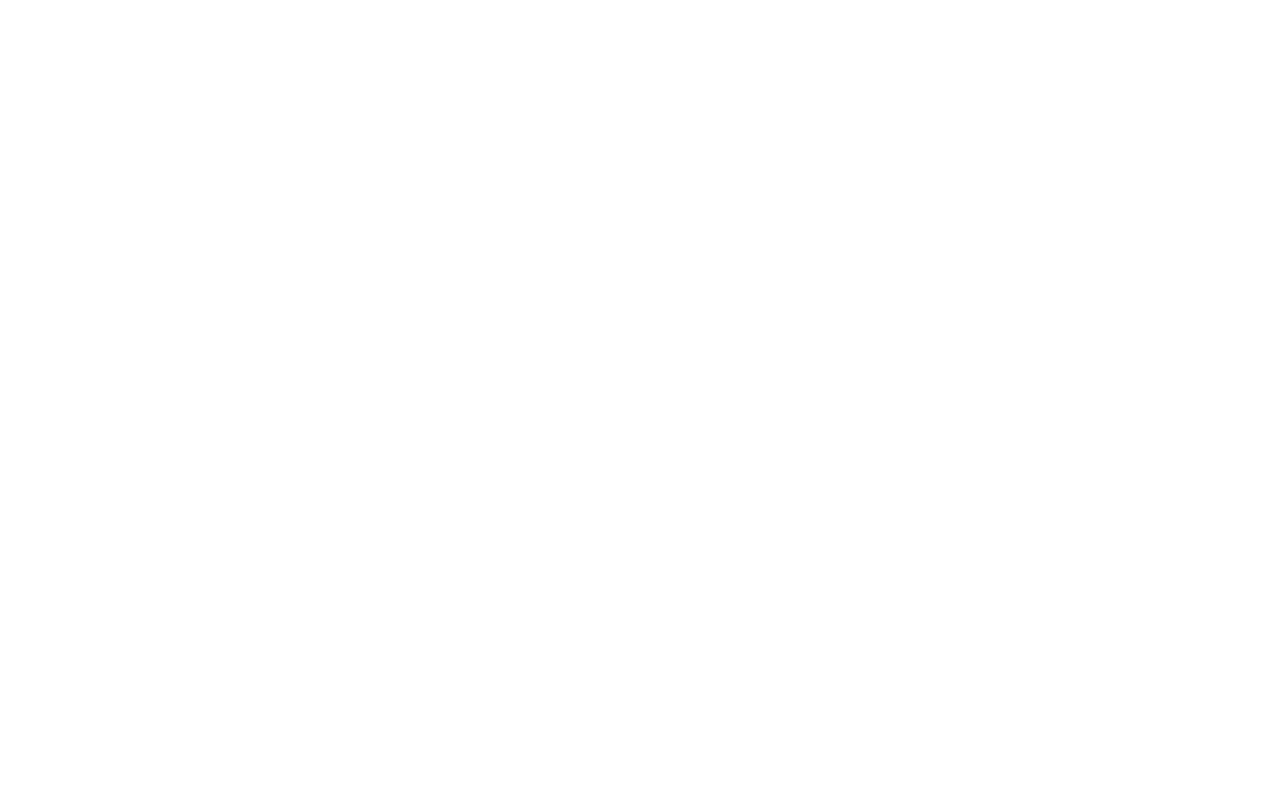
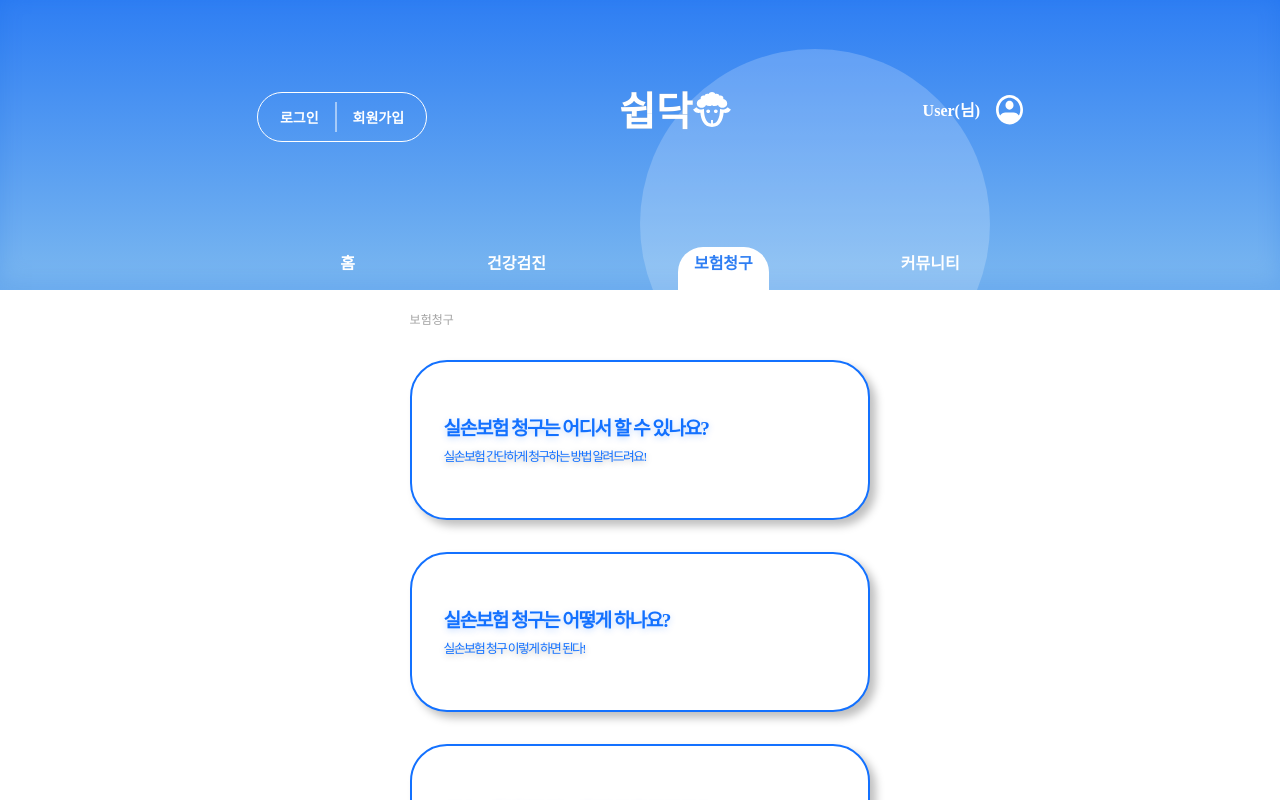
Before and after one commit to ShipDoc/Frontend, a React (Create React App) app: page /insurance in a window 1280 px wide. Before the commit this address had no page. Shown: the top 800 px of the page. Built offline with nearby package versions, Linux system fonts and the light colour scheme.

Commit message:
insurance 수정

```diff
--- a/src/App.js
+++ b/src/App.js
@@ -13,8 +13,8 @@
             <Route path="/" element={<SignIn />}></Route>
             <Route path="/SignUp" element={<SignUp />}></Route>
             <Route path="/Home" element={<Home />}></Route>
-            <Route path="/insuranceMain" element={<InsuranceMain />}></Route>
-            <Route path="/insuranceWhere" element={<InsuranceWhere />}></Route>
+            <Route path="/insurance" element={<InsuranceMain />}></Route>
+            <Route path="/insurance/qna1" element={<InsuranceWhere />}></Route>
         </Routes>
     );
 }
--- a/src/components/insurance/FAQ.jsx
+++ b/src/components/insurance/FAQ.jsx
@@ -7,7 +7,7 @@
 const FAQ = () => {
   return (
     <FAQContainer>
-      <Link to="/insuranceWhere">
+      <Link to="/insurance/qna1">
         <FAQItem
           question="실손보험 청구는 어디서 할 수 있나요?"
           answer="실손보험 간단하게 청구하는 방법 알려드려요!"
--- a/src/components/insurance/NavBar.jsx
+++ b/src/components/insurance/NavBar.jsx
@@ -31,7 +31,7 @@
           <ul>
             <li><Link to="/">홈</Link></li>
             <li><Link to="/health-check">건강검진</Link></li>
-            <li><StyledLink to="/insuranceMain">보험청구</StyledLink></li>
+            <li><StyledLink to="/insurance">보험청구</StyledLink></li>
             <li><Link to="/community">커뮤니티</Link></li>
           </ul>
         </Nav>
```
Also changed, not shown: 1 other file (tests, documents, lock files or other folders).
